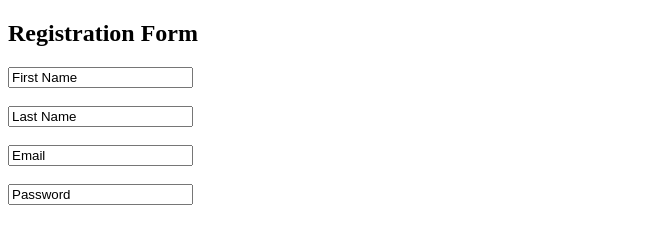
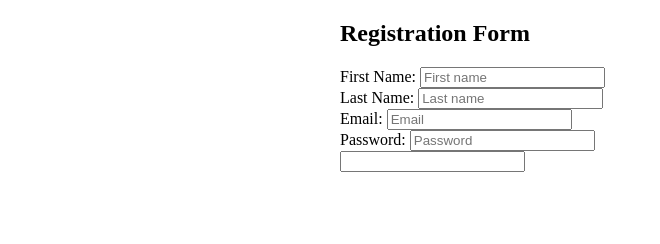
Before and after one commit to 0CEAN717/Formularz, a plain HTML site: page index.html in a window 1280 px wide. Shown: the whole page, without its empty margins (0-660 px from the left). Drawn offline with Linux system fonts and the light colour scheme.

Commit message:
Pierwsza duża poprawka

```diff
--- a/index.html
+++ b/index.html
@@ -8,22 +8,35 @@
     <link rel="stylesheet" href="style.css">
 </head>
 <body>
-    <section>
+    <section class="container">
         <div>
             <h1>Registration Form</h1>
         </div>
+
         <form action="*">
+            <div>
+            <label for="first-name">First Name:</label>
+            <input type="text" placeholder="First name" id="first-name" name="first_name">
+            </div>
 
-            <input type="text" value="First Name">
-            <br>
-            <br>
-            <input type="text" value="Last Name">
-            <br>
-            <br>
-            <input type="text" value="Email">
-            <br>
-            <br>
-            <input type="text" value="Password">
+            <div>
+            <label for="last-name">Last Name:</label>
+            <input type="text" placeholder="Last name" id="last-name" name="email">
+            </div>
+
+            <div>
+            <label for="email">Email:</label>
+            <input type="text" placeholder="Email" id="email">
+            </div>
+
+            <div>
+            <label for="password">Password:</label>
+            <input type="text" placeholder="Password" id="password">
+            </div>
+            <div>
+            <label for=""></label>
+            <input type="text">
+            </div>
 
 
         </form>
--- a/style.css
+++ b/style.css
@@ -0,0 +1,10 @@
+html,
+body {
+    margin:0;
+    padding: 0;
+}
+
+section.container {
+    width: 600px;
+    margin: 0 auto;
+}
```
